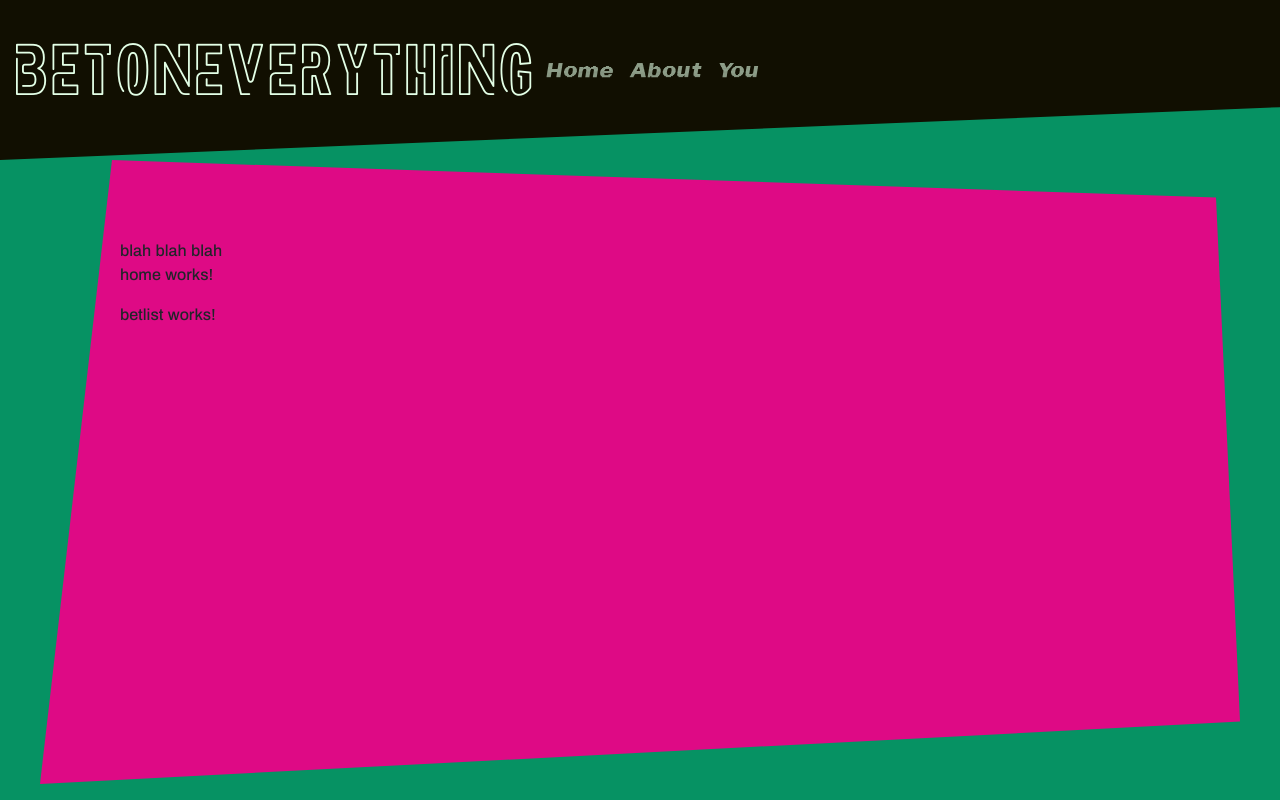
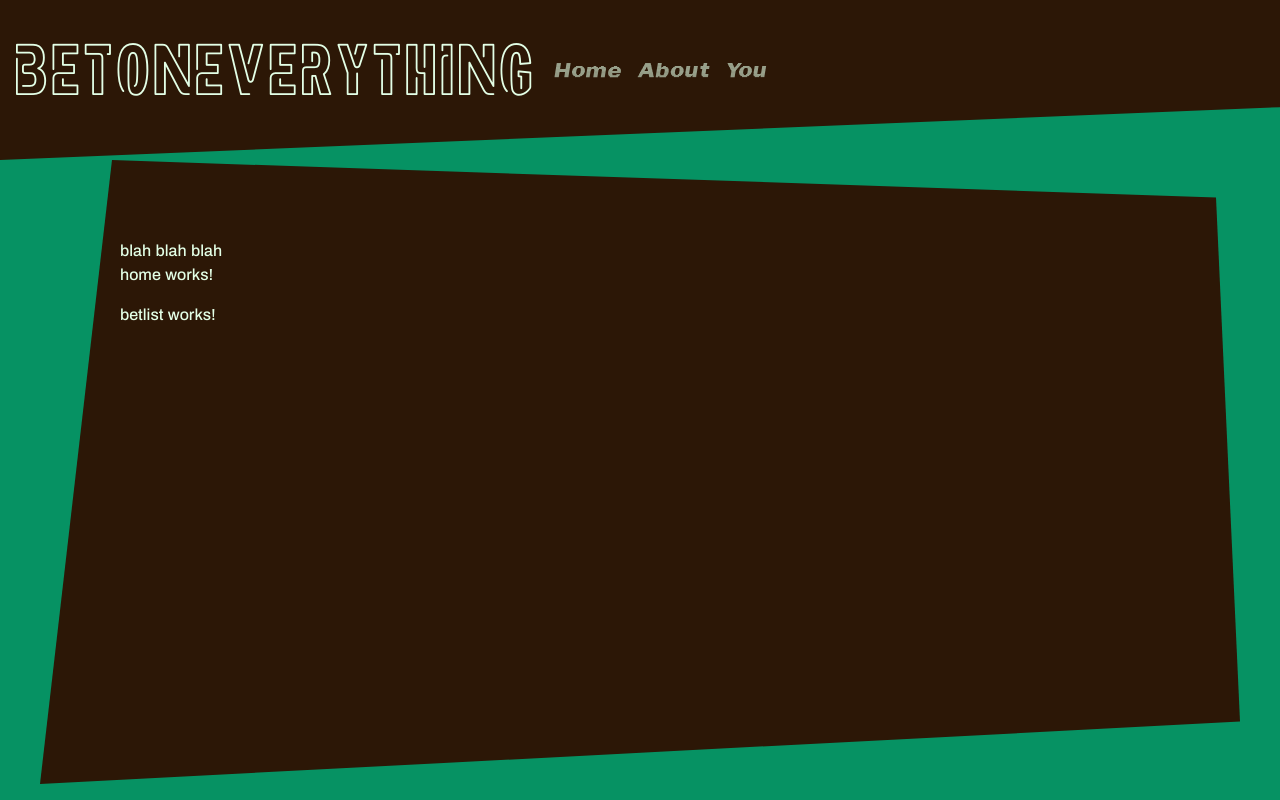
Before and after one commit to dtolaoye/Frontend, an Angular app in the folder Project3/: page /home in a window 1280 px wide. Built offline with nearby package versions, Linux system fonts and the light colour scheme.

Commit message:
dark background

```diff
--- a/Project3/src/app/menu/menu.component.html
+++ b/Project3/src/app/menu/menu.component.html
@@ -1,4 +1,4 @@
-<nav class="navbar navbar-expand-sm navbar-light bg-light">
+<nav class="navbar navbar-expand-sm navbar-light bg-dark">
   <ul class="navbar-nav mr-auto">
     <h2>BetOnEverything</h2>
     <li class="nav-item">
--- a/Project3/src/app/menu/menu.component.scss
+++ b/Project3/src/app/menu/menu.component.scss
@@ -0,0 +1,19 @@
+
+.navbar{
+    height: 20vh;
+    clip-path: polygon(0 0, 100% 0, 100% 67%, 0 100%);
+}
+.navbar-nav > h2{
+    font-family:"neoneon";
+    animation: neon 1s ease-in-out infinite alternate;
+    color: rgb(227, 255, 230);
+    font-size:4em;
+    padding-right:8px;
+}
+.navbar-light .navbar-nav .nav-link {
+    animation: neon 1s ease-in-out infinite alternate;
+    color: rgb(227, 255, 230)!important;
+    font-family:linebeam!important;
+    padding-top:1rem;
+    font-size:22px;
+}
--- a/Project3/src/app/page/page.component.html
+++ b/Project3/src/app/page/page.component.html
@@ -1 +1 @@
-<div class="container gutter">blah blah blah<ng-content></ng-content></div>
+<div class="container gutter bg-dark">blah blah blah<ng-content></ng-content></div>
--- a/Project3/src/styles.scss
+++ b/Project3/src/styles.scss
@@ -2,6 +2,10 @@
 body{
     background: rgb(6, 146, 99);
     font-family: archivo, Arial, Helvetica, sans-serif;
+}
+.bg-dark{
+    background: rgb(44, 23, 6)!important;
+    color: rgb(227, 255, 230);
 }
 .gutter{ /* main page body */
     max-width: 75rem;
@@ -9,39 +13,18 @@ body{
     margin: 0 auto;
     padding: 5rem;
     overflow-y:scroll;
-    background: rgb(222,10,133);
     clip-path: polygon(6% 0, 98% 6%, 100% 90%, 0% 100%);
 
 
-}
-.navbar{
-    background: rgb(17, 15, 1)!important;
-    height: 20vh;
-    clip-path: polygon(0 0, 100% 0, 100% 67%, 0 100%);
-}
-.navbar-nav > h2{
-    font-family:"neoneon";
-    animation: neon 1s ease-in-out infinite alternate;
-    color: rgb(227, 255, 230);
-    font-size:4em;
-}
-.navbar-light .navbar-nav .nav-link {
-    animation: neon 1s ease-in-out infinite alternate;
-    color: rgb(227, 255, 230)!important;
-    font-family:linebeam!important;
-    padding-top:1rem;
-    font-size:22px;
 }
 .gutter::-webkit-scrollbar {
     width: 32px;               /* width of the entire scrollbar */
   }
   .gutter::-webkit-scrollbar-track {
-    background: orange;        /* color of the tracking area */
+    background: rgb(222,10,133);        /* color of the tracking area */
   }
   .gutter::-webkit-scrollbar-thumb {
-    background-color: blue;    /* color of the scroll thumb */
-    border-radius: 20px;       /* roundness of the scroll thumb */
-    border: 3px solid orange;  /* creates padding around scroll thumb */
+    background-color: rgb(90, 78, 255);    /* color of the scroll thumb */
   }
 
 /*animations*/
```
